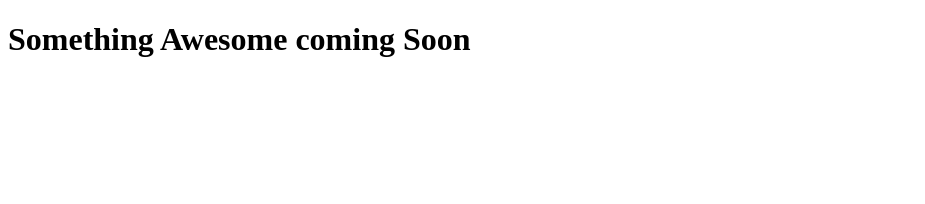
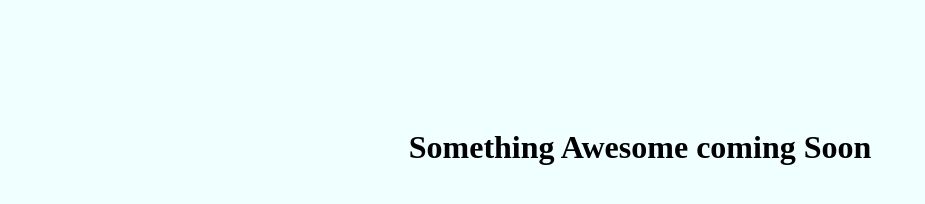
Before and after one commit to n95babu/nazmaVilla.github.io, a plain HTML site: page index.html in a window 1280 px wide. Shown: the whole page, without its empty margins (0-925 px from the left). Drawn offline with Linux system fonts and the light colour scheme.

Commit message:
UI container box corrections

```diff
--- a/index.html
+++ b/index.html
@@ -7,6 +7,14 @@
   <title>Nazma Villa</title>
 </head>
 
+<style>
+  body {
+    text-align: center;
+    background-color: azure;
+    padding-top: 100px;
+  }
+</style>
+
 <body>
   <h1>Something Awesome coming Soon</h1>
 </body>
```
